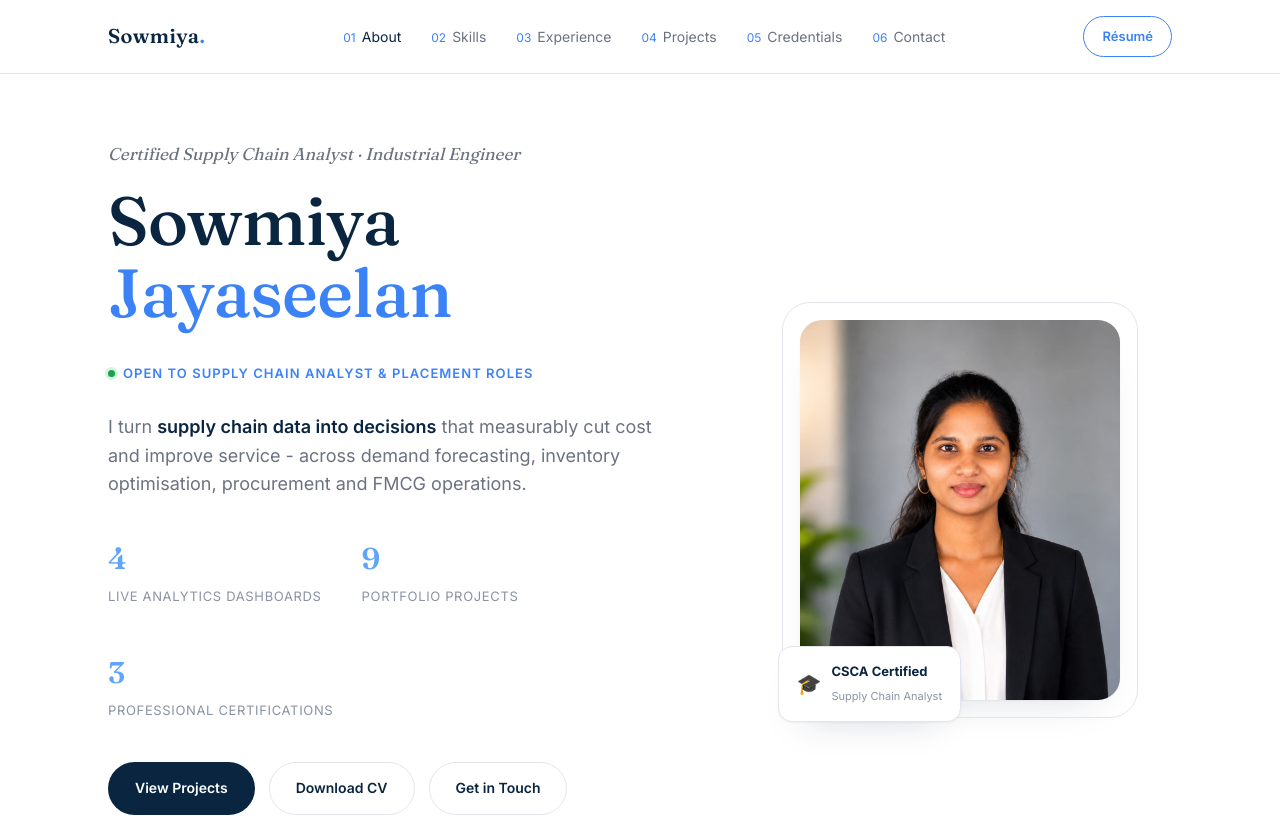
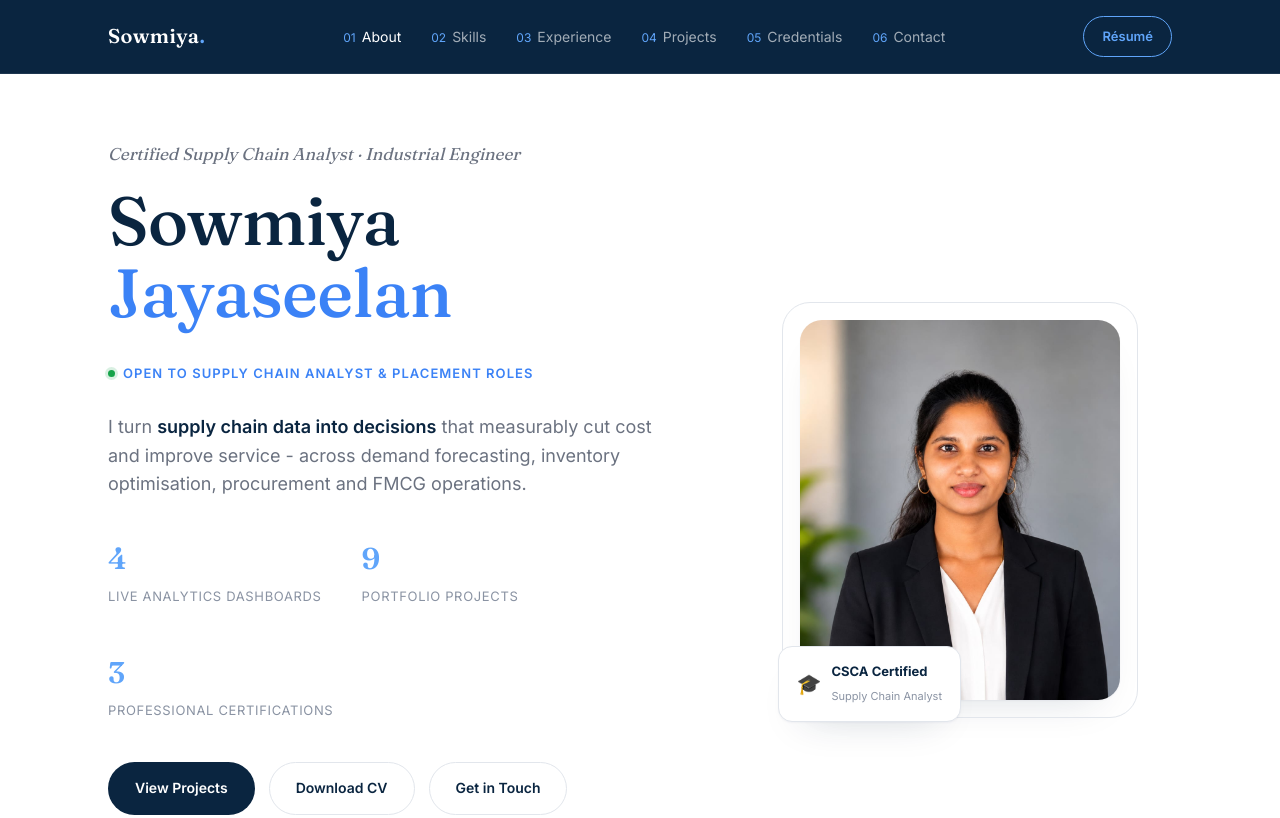
Before and after one commit to sowmiyagunal04-dev/portfolio-site, a plain HTML site: page index.html in a window 1280 px wide. Shown: the top 818 px of the page. Drawn offline with Linux system fonts and the light colour scheme.

Commit message:
Give the nav a solid navy header distinct from the white page
Co-Authored-By: Claude Sonnet 5 <noreply@anthropic.com>

```diff
--- a/css/style.css
+++ b/css/style.css
@@ -105,9 +105,8 @@ section:last-of-type { border-bottom: none; }
   left: 0;
   right: 0;
   z-index: 100;
-  backdrop-filter: blur(14px);
-  background: rgba(255, 255, 255, 0.82);
-  border-bottom: 1px solid var(--border);
+  background: var(--text);
+  border-bottom: 1px solid rgba(255, 255, 255, 0.08);
 }
 .nav-inner {
   max-width: var(--maxw);
@@ -122,8 +121,9 @@ section:last-of-type { border-bottom: none; }
   font-size: 20px;
   font-weight: 600;
   letter-spacing: 0.02em;
+  color: #ffffff;
 }
-.nav-logo span { color: var(--gold); }
+.nav-logo span { color: var(--gold-bright); }
 .nav-links {
   display: flex;
   gap: 30px;
@@ -133,23 +133,23 @@ section:last-of-type { border-bottom: none; }
 }
 .nav-links a {
   font-size: 14px;
-  color: var(--text-muted);
+  color: rgba(255, 255, 255, 0.62);
   transition: color 0.2s ease;
   position: relative;
 }
-.nav-links a:hover, .nav-links a.active { color: var(--text); }
-.nav-links a .idx { color: var(--gold); margin-right: 6px; font-size: 12px; }
+.nav-links a:hover, .nav-links a.active { color: #ffffff; }
+.nav-links a .idx { color: var(--gold-bright); margin-right: 6px; font-size: 12px; }
 .nav-cta {
   font-size: 13px;
   font-weight: 600;
   padding: 9px 18px;
-  border: 1px solid var(--gold);
+  border: 1px solid var(--gold-bright);
   border-radius: 999px;
-  color: var(--gold);
+  color: var(--gold-bright);
   transition: all 0.2s ease;
 }
-.nav-cta:hover { background: var(--gold); color: #ffffff; }
-.nav-burger { display: none; background: none; border: none; color: var(--text); font-size: 22px; cursor: pointer; }
+.nav-cta:hover { background: var(--gold-bright); color: var(--text); }
+.nav-burger { display: none; background: none; border: none; color: #ffffff; font-size: 22px; cursor: pointer; }
 
 /* ---------------- Hero ---------------- */
 .hero {
```
